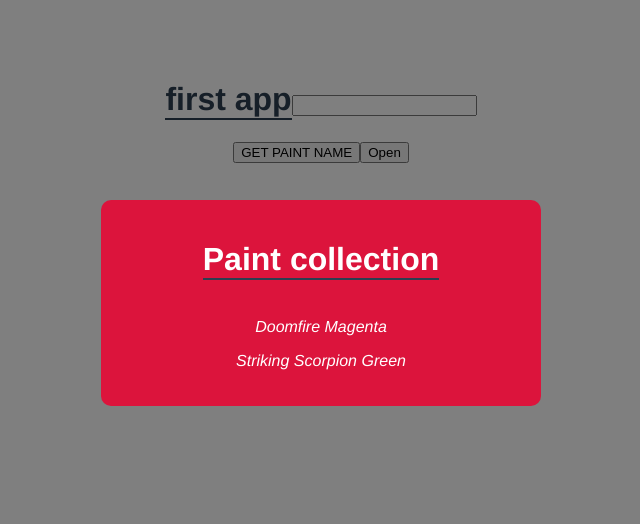
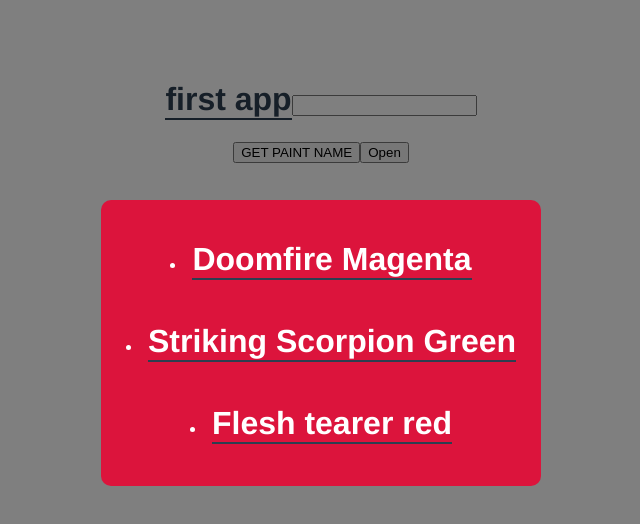
Before and after one commit to Paul2071/vuemodal, a Vue app: page / in a window 1280 px wide. Both pictures are taken after a click on the button "Open". Shown: the top 524 px of the page, without its empty margins (319-959 px from the left). Built offline with nearby package versions, Linux system fonts and the light colour scheme.

Commit message:
added slot into child comp (modal) and differnt data to output in parent comp (app)

```diff
--- a/src/App.vue
+++ b/src/App.vue
@@ -2,7 +2,14 @@
   <h1>{{title}}</h1>
   <input type="text" ref="paint">
   <div v-if="showModal">
-    <Modal :header="header" :list="list" theme="sale" @closemodal="toggleModal"/>
+    <Modal  theme="sale" @closemodal="toggleModal">
+
+      <li v-for="paint in paints">
+        <h1>{{ paint.name }}</h1>
+
+      </li>
+
+  </Modal>
 
   </div>
   <button @click="handleClick()" >GET PAINT NAME</button>
@@ -24,7 +31,19 @@ export default {
       showModal: false,
       title:  "first app",
       header: "Paint collection ",
-      list: ["Doomfire Magenta", "Striking Scorpion Green" ]
+      paints: [
+          { type: "Contrast",
+          name: "Doomfire Magenta",
+          colour: "Purple", img: 'images/PaintMagenta.png', isOwned: true },
+
+          { type: "Contrast",
+          name: "Striking Scorpion Green",
+          colour: "Green", img: 'images/PaintStriking.png', isOwned: false   },
+
+          { type: "Contrast",
+          name: "Flesh tearer red",
+          colour: "Red", img: 'images/PaintFlesh.png', isOwned: true }
+        ]
     }
   },
   methods: {
--- a/src/components/Modal.vue
+++ b/src/components/Modal.vue
@@ -1,9 +1,7 @@
 <template>
     <div class="backdrop" @click.self="closeModal">
         <div class="modal" :class="{sale: theme === 'sale'}">
-            <h1>{{ header }}</h1>
-            <p>{{ list[0] }}</p>
-            <p>{{ list[1] }}</p>
+            <slot></slot>
 
         </div>
     </div>
@@ -12,7 +10,7 @@
 <script>
 
 export default {
-  props: ['header', "list", "theme"],
+  props: [ "theme"],
   methods: {
     closeModal() {
         this.$emit('closemodal')
```
Also changed, not shown: notes.txt.
